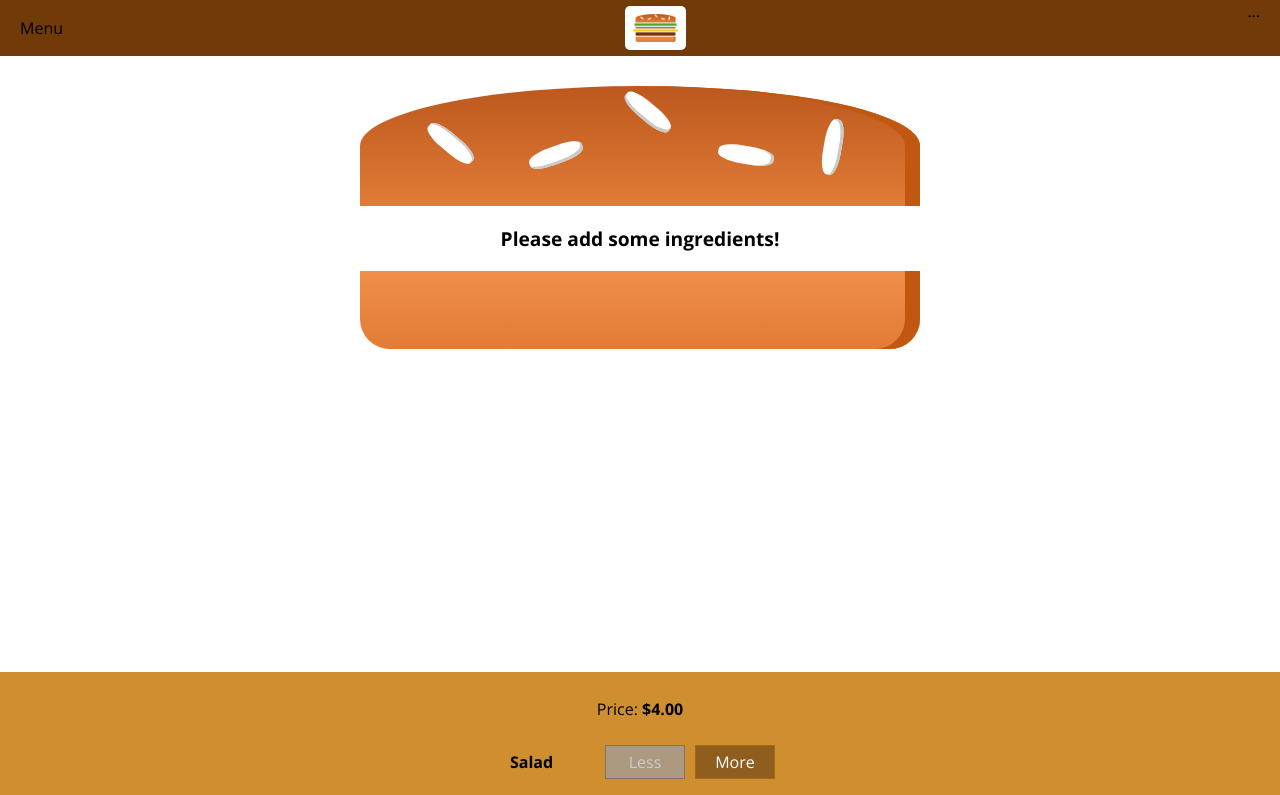
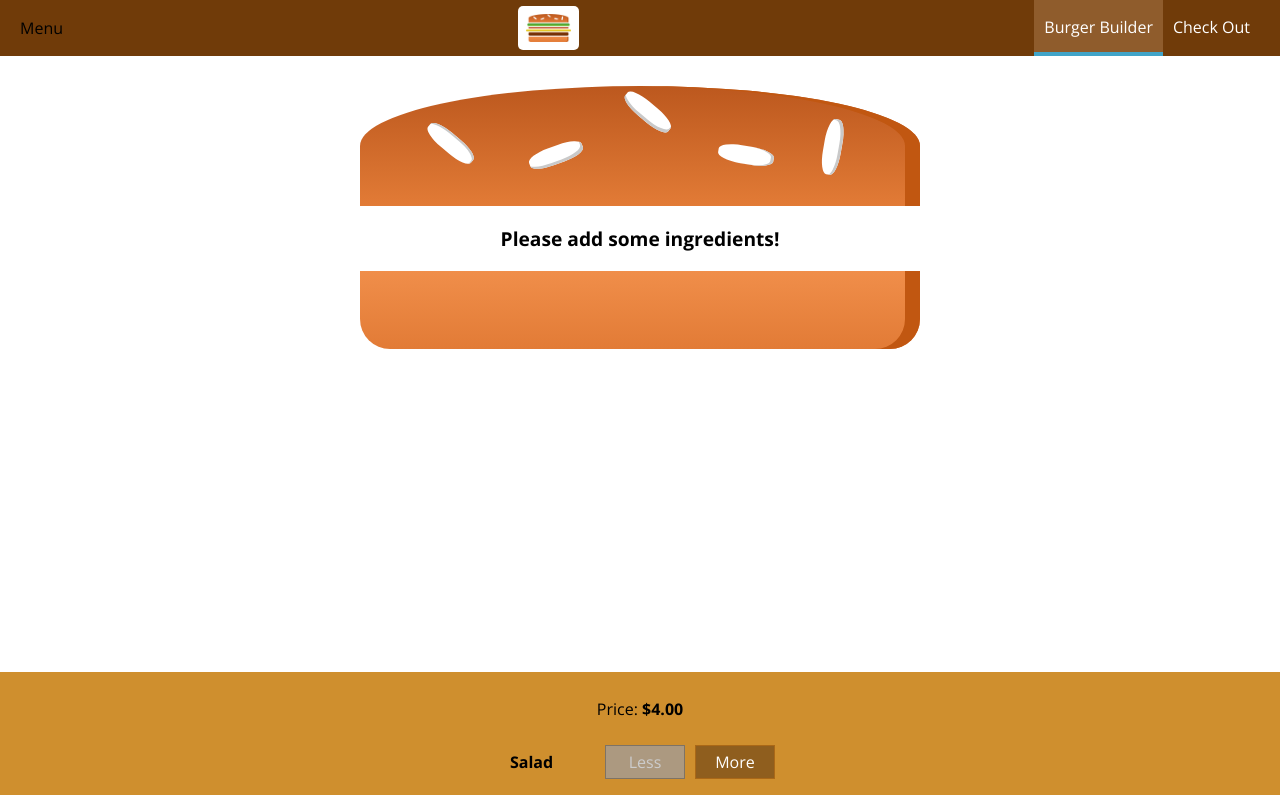
Before and after one commit to josuegb/my-burger, a React app: page / in a window 1280 px wide. Shown: the top 795 px of the page. Built offline with nearby package versions, Linux system fonts and the light colour scheme.

Commit message:
NavigationItems Component

```diff
--- a/src/components/Layout/Layout.js
+++ b/src/components/Layout/Layout.js
@@ -2,7 +2,7 @@
 
 import Aux from '../../hoc/Aux';
 import classes from './Layout.css';
-import Toolbar from '../Navegation/Toolbar/Toolbar';
+import Toolbar from '../Navigation/Toolbar/Toolbar';
 
 const layout = (props) => (
   <Aux>
--- /dev/null
+++ b/src/components/Navigation/NavegitionItems/NavigationItem/NavigationItem.css
@@ -0,0 +1,25 @@
+.NavigationItem {
+  margin: 0;
+  box-sizing: border-box;
+  display: flex;
+  height: 100%;
+  align-items: center;
+}
+
+.NavigationItem a {
+  color: #FFF;
+  text-decoration: none;
+  height: 100%;
+  padding: 16px 10px;
+  border-bottom: 4px solid transparent;
+  box-sizing: border-box;
+  display: block;
+}
+
+.NavigationItem a:hover,
+.NavigationItem a:active,
+.NavigationItem a.active {
+  background-color: #8F5C2C;
+  border-bottom: 4px solid #40A4C8;
+  color: #FFF;
+}
--- /dev/null
+++ b/src/components/Navigation/NavegitionItems/NavigationItem/NavigationItem.js
@@ -0,0 +1,11 @@
+import React from 'react';
+import classes from './NavigationItem.css';
+
+const componentName = props => (
+  <li className={classes.NavigationItem}>
+    <a href={props.link} className={props.active ? classes.active : null}>{props.children}</a>
+  </li>
+);
+
+
+export default componentName;
--- /dev/null
+++ b/src/components/Navigation/NavegitionItems/NavigationItems.css
@@ -0,0 +1,8 @@
+.NavigationItems {
+  margin: 0;
+  padding: 0;
+  list-style: none;
+  display: flex;
+  align-items: center;
+  height: 100%;
+}
--- /dev/null
+++ b/src/components/Navigation/NavegitionItems/NavigationItems.js
@@ -0,0 +1,13 @@
+import React from 'react';
+
+import classes from './NavigationItems.css';
+import NavigationItem from './NavigationItem/NavigationItem';
+
+const navigationItems = () => (
+    <ul className={classes.NavigationItems}>
+      <NavigationItem link="/" active>Burger Builder</NavigationItem>
+      <NavigationItem link="/">Check Out</NavigationItem>
+    </ul>
+);
+
+export default navigationItems;
--- a/src/components/Navegation/Toolbar/Toolbar.js
+++ b/src/components/Navigation/Toolbar/Toolbar.js
@@ -2,13 +2,14 @@
 
 import classes from './Toolbar.css';
 import Logo from '../../Logo/Logo';
+import NavigationItems from '../NavegitionItems/NavigationItems';
 
 const toolbar = props => (
   <header className={classes.Toolbar}>
     <div>Menu</div>
     <Logo />
     <nav>
-      ...
+      <NavigationItems />
     </nav>
   </header>
 );
```
Also changed, not shown: src/components/Navigation/Toolbar/Toolbar.css (renamed from src/components/Navegation/Toolbar/Toolbar.css).
